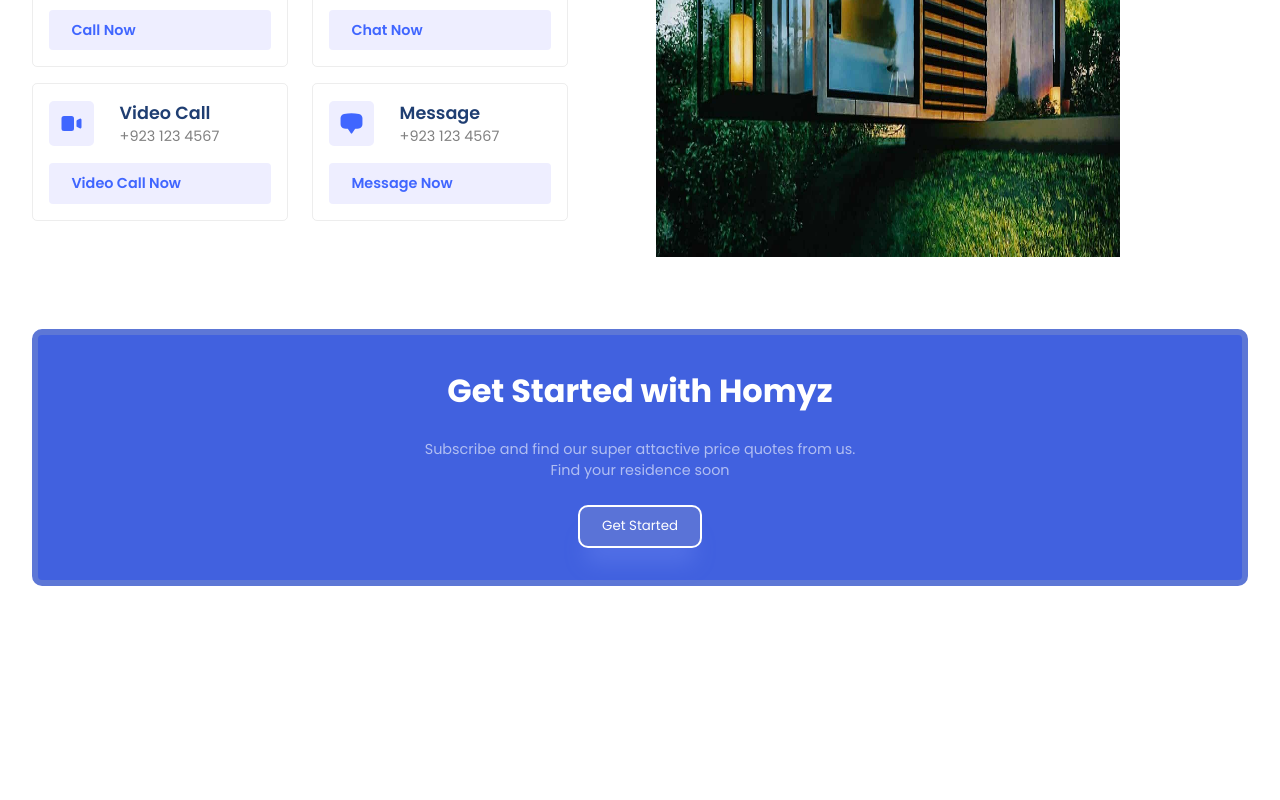
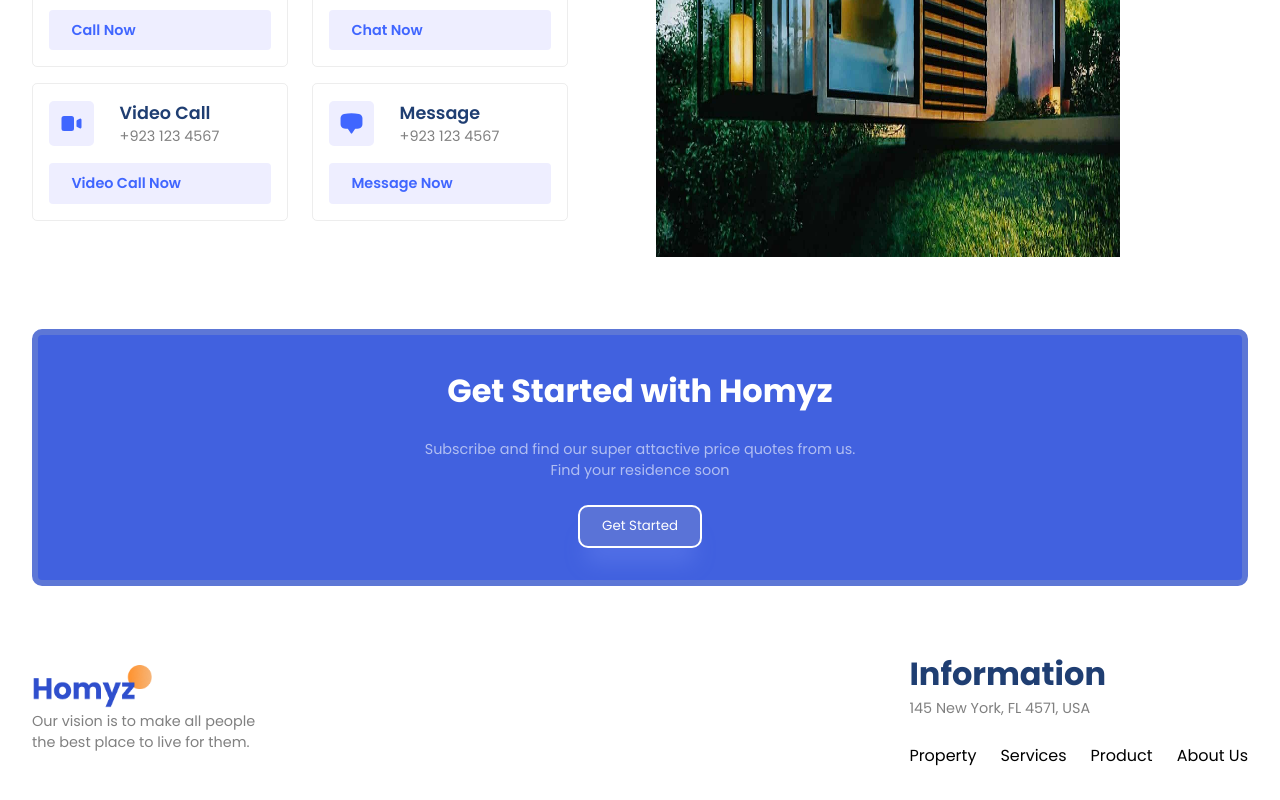
Before and after one commit to sudoyasir/real-estate-react, a React (Vite) app: page / in a window 1280 px wide. Shown: the part 2404-3204 px from the top of the page. Before the commit the page ends 3022 px from the top, so only its background shows below. Built offline with nearby package versions, Linux system fonts and the light colour scheme.

Commit message:
Footer completed

```diff
--- a/src/App.jsx
+++ b/src/App.jsx
@@ -6,6 +6,7 @@
 import Value from "./components/Value/Value";
 import Contact from "./components/Contact/Contact";
 import GetStarted from "./components/GetStarted/GetStarted";
+import Footer from "./components/Footer/Footer";
 
 function App() {
   return (
@@ -20,6 +21,7 @@
       <Value />
       <Contact />
       <GetStarted />
+      <Footer />
     </div>
   );
 }
--- /dev/null
+++ b/src/components/Footer/Footer.css
@@ -0,0 +1,11 @@
+.f-container{
+    justify-content: space-between;
+}
+.g-left{
+    gap: 1rem;
+}
+.f-menu{
+    gap: 1.5rem;
+    margin-top: 1.5rem;
+    font-weight: 500;
+}
--- /dev/null
+++ b/src/components/Footer/Footer.jsx
@@ -0,0 +1,33 @@
+import "./Footer.css";
+
+export default function Footer() {
+  return (
+    <section className="f-wrapper">
+      <div className="paddings innerWidth flexCenter f-container">
+        {/* Left Side */}
+        <div className="flexColStart f-left">
+          <img src="./logo2.png" alt="" width={120} />
+
+          <span className="secondaryText">
+            Our vision is to make all people
+            <br />
+            the best place to live for them.
+          </span>
+        </div>
+
+        {/* Right Side */}
+        <div className="flexColStart f-right">
+          <span className="primaryText">Information</span>
+          <span className="secondaryText">145 New York, FL 4571, USA</span>
+
+          <div className="flexCenter f-menu">
+            <span>Property</span>
+            <span>Services</span>
+            <span>Product</span>
+            <span>About Us</span>
+          </div>
+        </div>
+      </div>
+    </section>
+  );
+}
```
